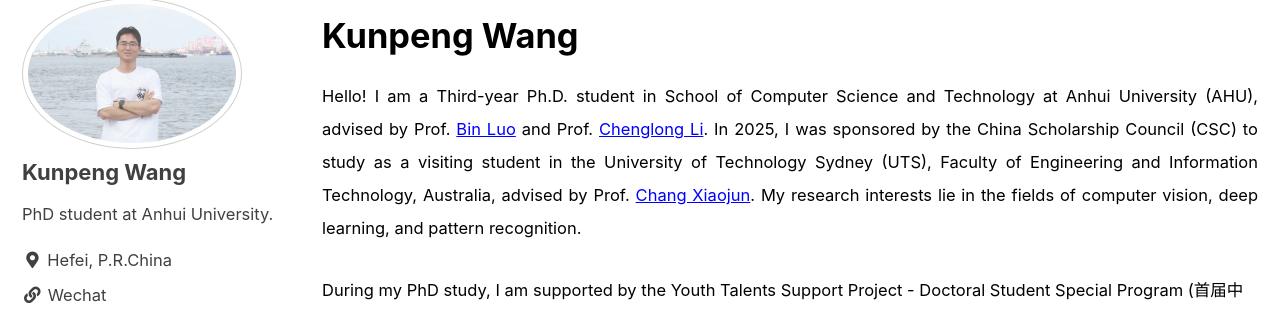
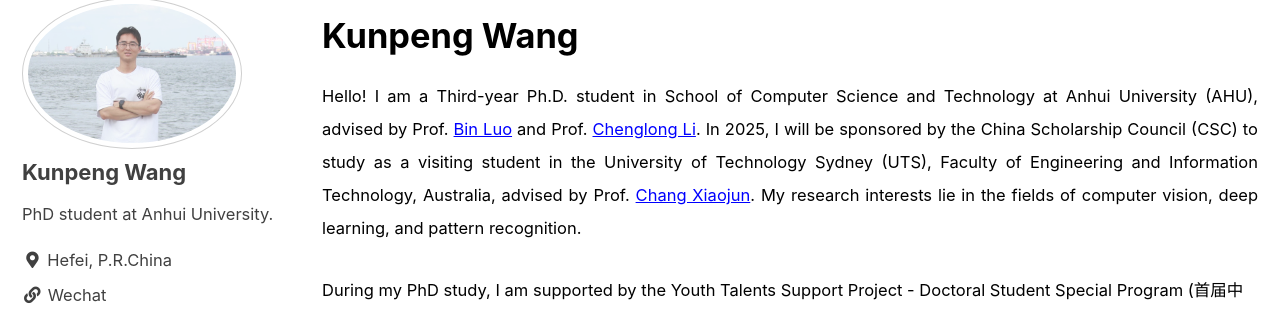
Before and after one commit to Angknpng/Angknpng.github.io, a Jekyll site: the page built from index.html, in a window 1280 px wide and 900 px high. Shown: the part 113-424 px from the top of the window. Built offline with Jekyll 4.4.1, drawn with Linux system fonts in a browser that asks for light colours; cached includes are drawn as plain includes; the list of posts is cut into pages by our own code.

Commit message:
Update index.html

```diff
--- a/index.html
+++ b/index.html
@@ -32,7 +32,7 @@
 <h1> Kunpeng Wang </h1>
 
 <p style="text-align:justify"><small>
-	Hello! I am a Third-year Ph.D. student in School of Computer Science and Technology at Anhui University (AHU), advised by Prof. <a href="https://cs.ahu.edu.cn/2022/0307/c20806a280841/page.htm">Bin Luo</a> and Prof. <a href="https://chenglongli.cn/">Chenglong Li</a>. In 2025, I was sponsored by the China Scholarship Council (CSC) to study as a visiting student in the University of Technology Sydney (UTS), Faculty of Engineering and Information Technology, Australia, advised by Prof. <a href="https://profiles.uts.edu.au/XiaoJun.Chang">Chang Xiaojun</a>. My research interests lie in the fields of computer vision, deep learning, and pattern recognition.
+	Hello! I am a Third-year Ph.D. student in School of Computer Science and Technology at Anhui University (AHU), advised by Prof. <a href="https://cs.ahu.edu.cn/2022/0307/c20806a280841/page.htm">Bin Luo</a> and Prof. <a href="https://chenglongli.cn/">Chenglong Li</a>. In 2025, I will be sponsored by the China Scholarship Council (CSC) to study as a visiting student in the University of Technology Sydney (UTS), Faculty of Engineering and Information Technology, Australia, advised by Prof. <a href="https://profiles.uts.edu.au/XiaoJun.Chang">Chang Xiaojun</a>. My research interests lie in the fields of computer vision, deep learning, and pattern recognition.
 </small></p>
 
 <p><small>
```
